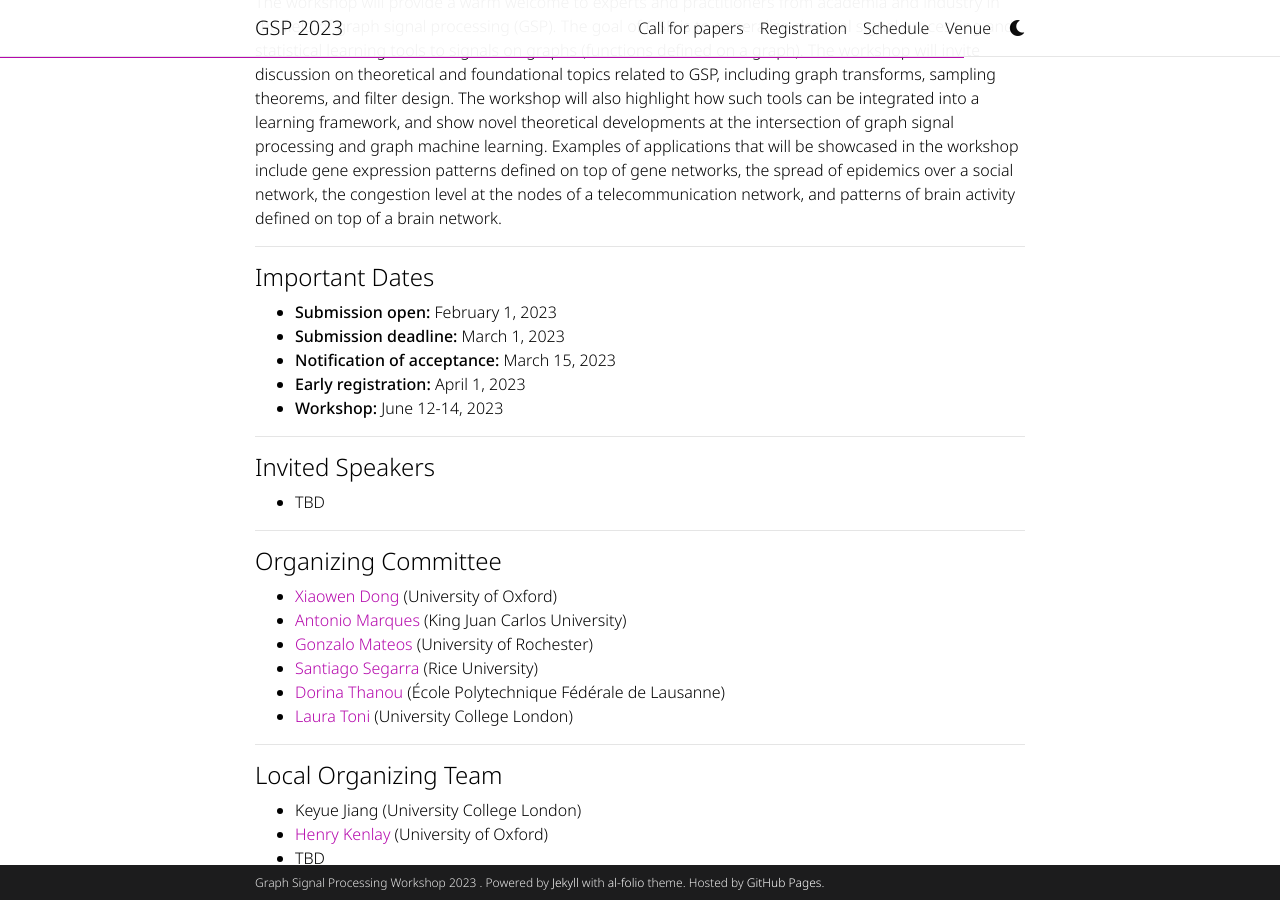
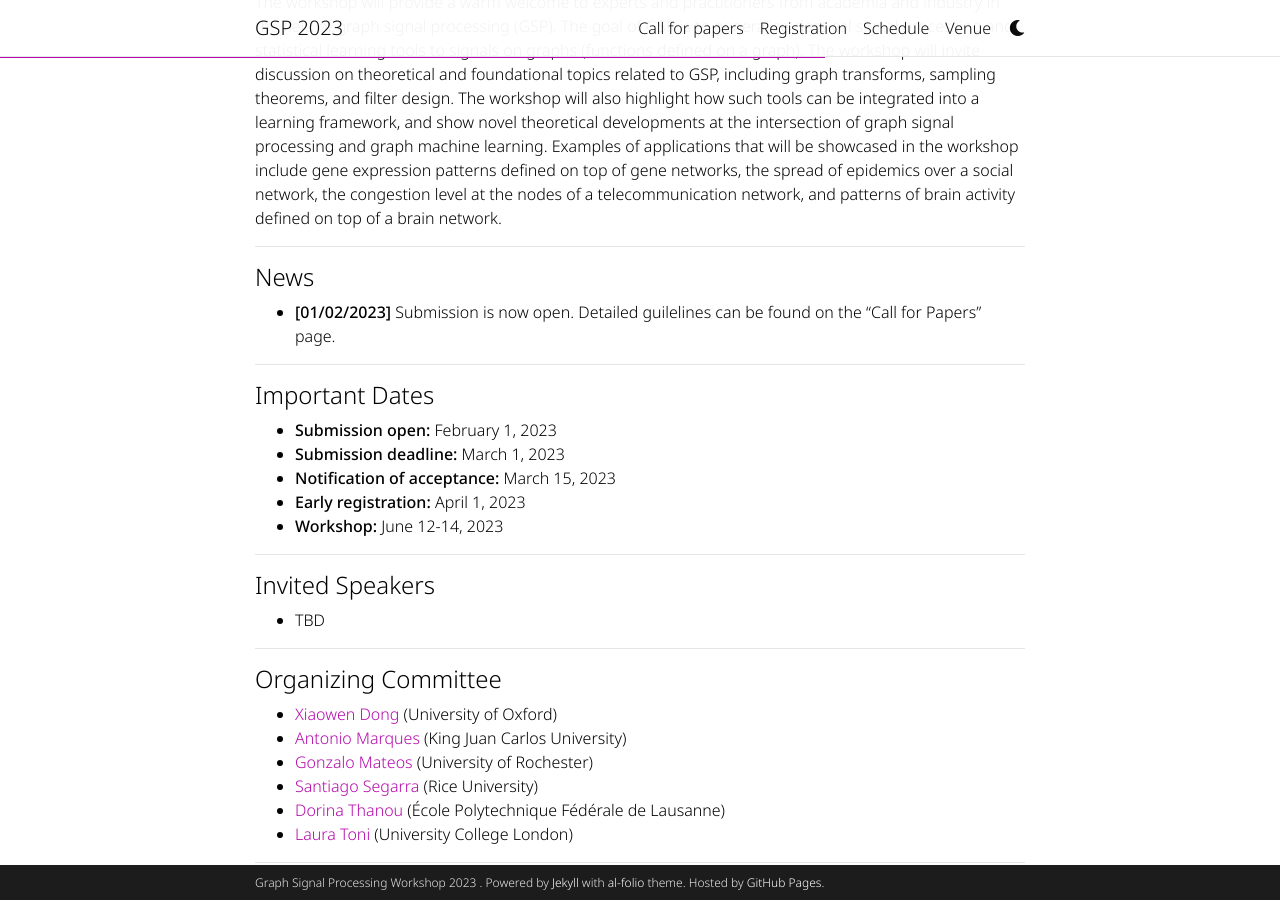
Before and after one commit to shreyasvinaya/gspworkshop2025.github.io, a Jekyll site: the page built from _pages/about.md, in a window 1280 px wide and 900 px high, scrolled down 525 px. Built offline with Jekyll 4.4.1, drawn with Linux system fonts in a browser that asks for light colours; full-size pictures stand in for the smaller copies a plugin makes; comment, search, counter and statistics services are not loaded; a style sheet for code colours, icons or effects is not loaded.

Commit message:
Update about.md

```diff
--- a/_pages/about.md
+++ b/_pages/about.md
@@ -15,6 +15,10 @@ top_image_alt: "Lady Margaret Hall from the gardens."
 Following a series of successful workshops since 2016, we are pleased to announce that the 6th Edition of the Graph Signal Processing Workshop will be held **June 12-14 in Oxford, UK** as an in-person event.
 
 The workshop will provide a warm welcome to experts and practitioners from academia and industry in the field of graph signal processing (GSP). The goal of GSP is to generalize classical signal processing and statistical learning tools to signals on graphs (functions defined on a graph). The workshop will invite discussion on theoretical and foundational topics related to GSP, including graph transforms, sampling theorems, and filter design. The workshop will also highlight how such tools can be integrated into a learning framework, and show novel theoretical developments at the intersection of graph signal processing and graph machine learning. Examples of applications that will be showcased in the workshop include gene expression patterns defined on top of gene networks, the spread of epidemics over a social network, the congestion level at the nodes of a telecommunication network, and patterns of brain activity defined on top of a brain network.
+
+---
+#### News
++ **[01/02/2023]** Submission is now open. Detailed guilelines can be found on the "Call for Papers" page.
 
 ---
 #### Important Dates
```
